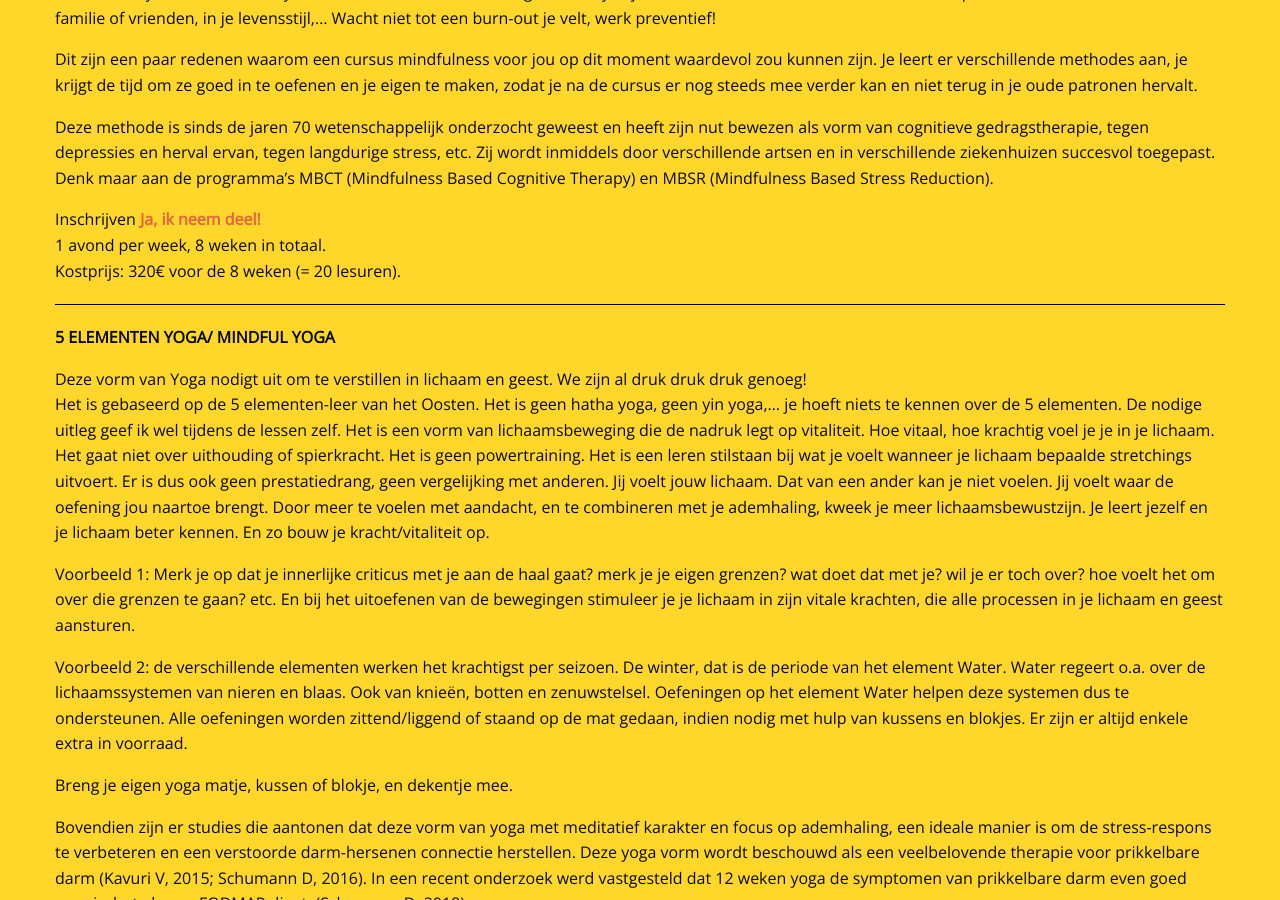
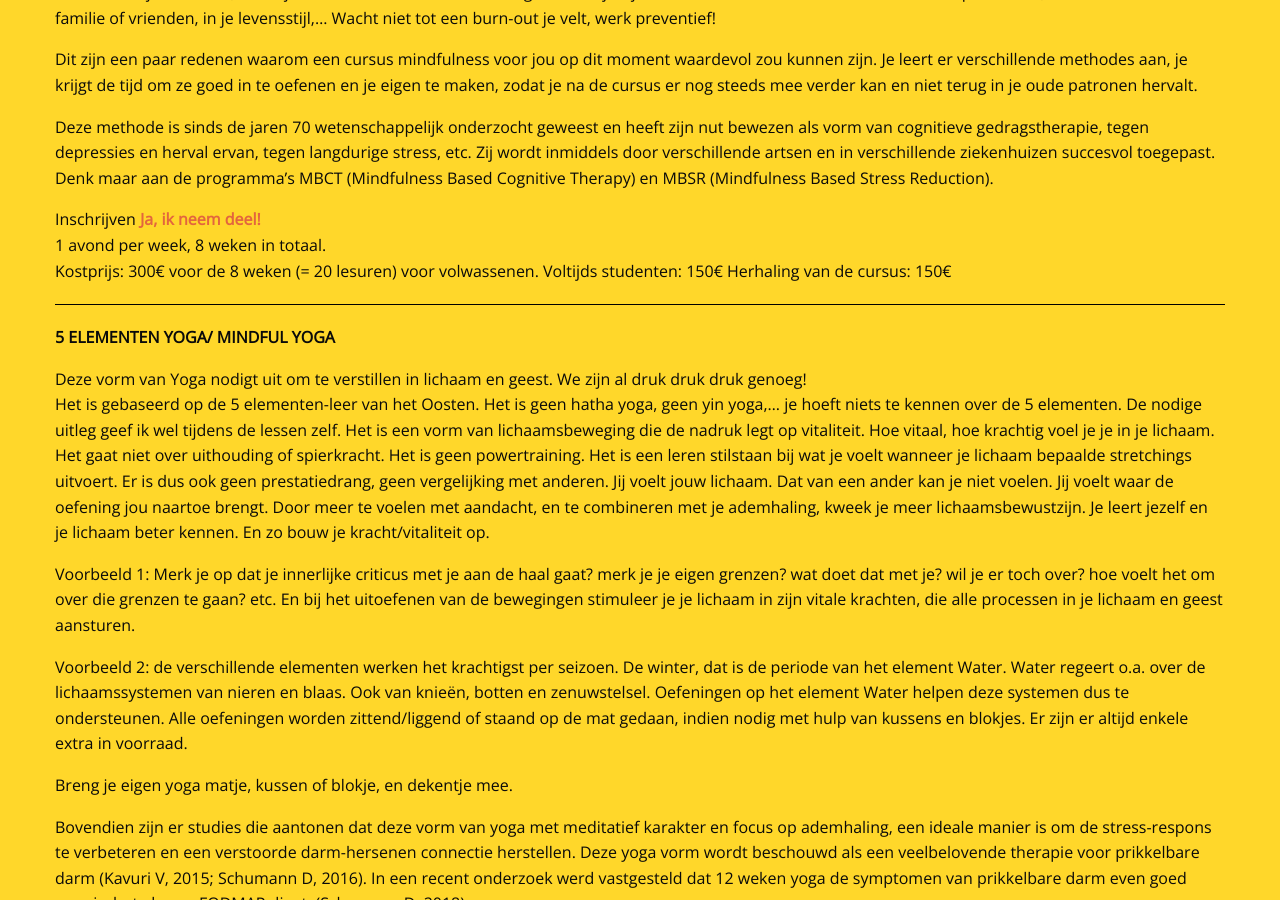
Before and after one commit to manopura/manopura.github.io, a Jekyll site: the page built from cursussen.md, in a window 1280 px wide and 900 px high, scrolled down 311 px. Built offline with Jekyll 4.4.1, drawn with Linux system fonts in a browser that asks for light colours; nearby versions of some CDN libraries; our own code applies the rules of GitHub Pages for plain Markdown files.

Commit message:
Update cursussen.md

```diff
--- a/cursussen.md
+++ b/cursussen.md
@@ -22,7 +22,9 @@ Deze methode is sinds de jaren 70 wetenschappelijk onderzocht geweest en heeft z
 
 Inschrijven [**Ja, ik neem deel!**](mailto:marian@manopura.be)
 1 avond per week, 8 weken in totaal.
-Kostprijs: 320€ voor de 8 weken (= 20 lesuren).
+Kostprijs: 300€ voor de 8 weken (= 20 lesuren) voor volwassenen.
+Voltijds studenten: 150€
+Herhaling van de cursus: 150€
 
 
 ---
```
